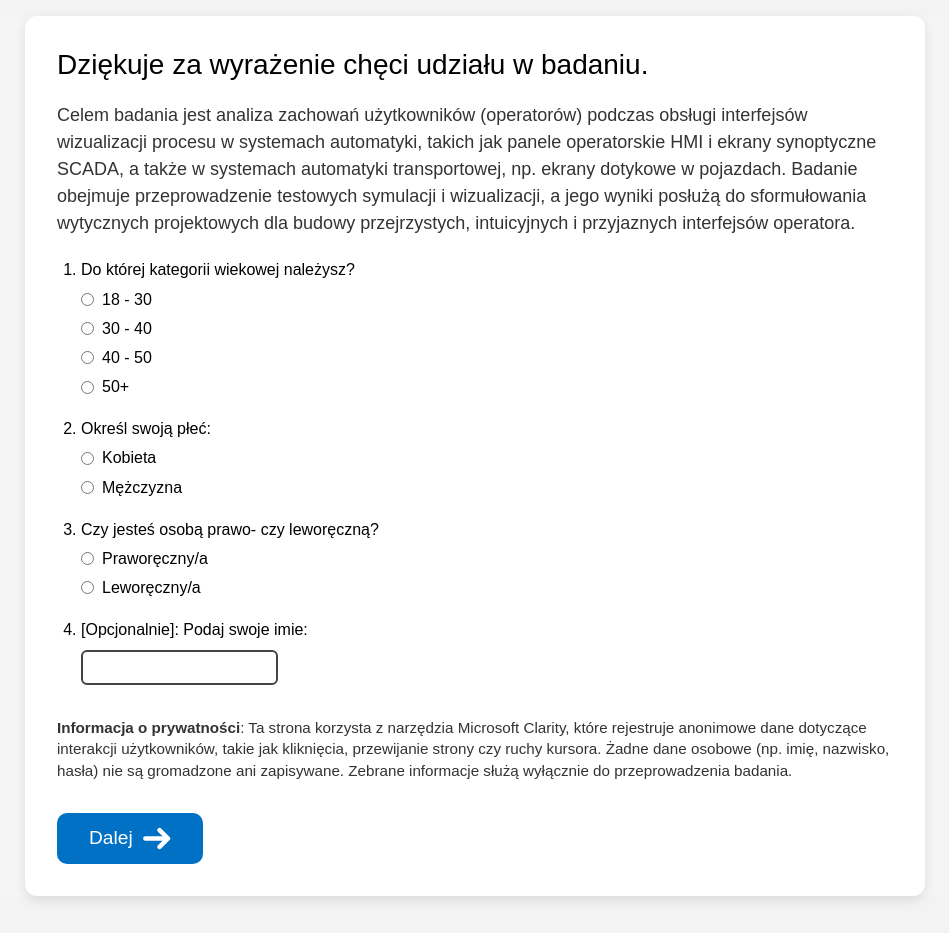
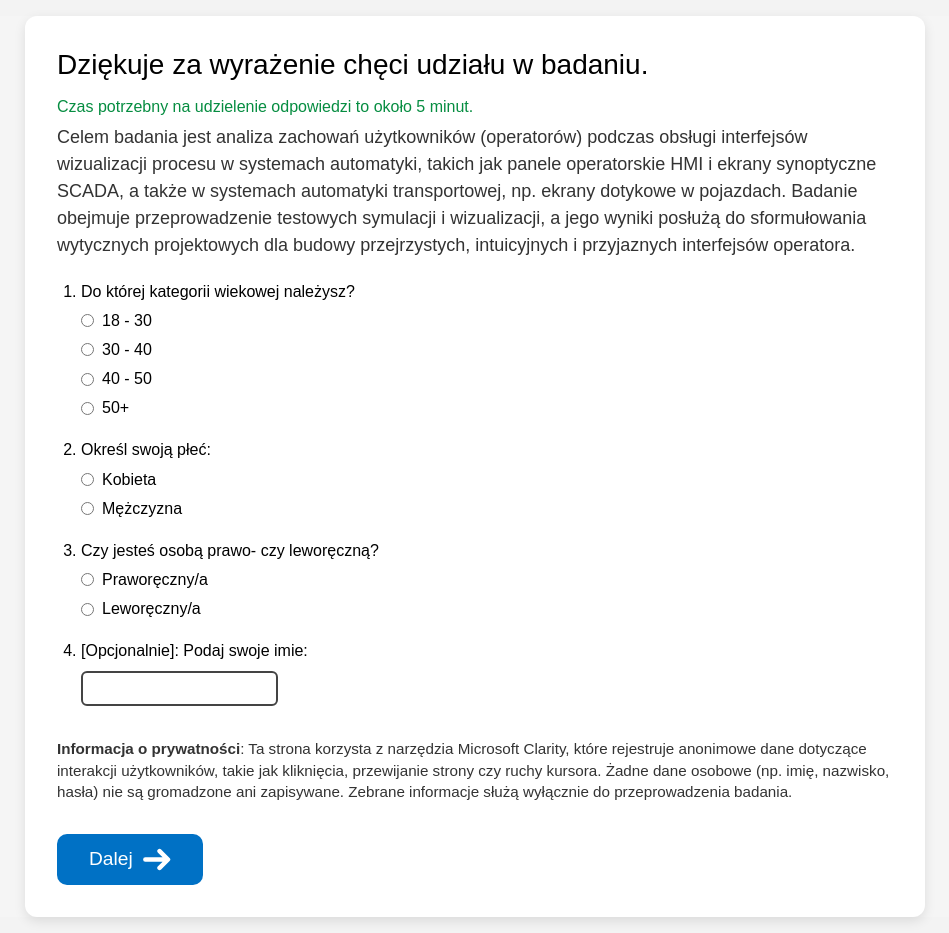
Before and after one commit to WiktoriaCzech/masterThesis, a Next.js app: page / in a window 1280 px wide. Shown: the whole page, without its empty margins (165-1114 px from the left). Before the commit the page ends 912 px from the top, so only its background shows below. Built offline with nearby package versions, Linux system fonts and the light colour scheme; no server answers.

Commit message:
Added completed time info

```diff
--- a/src/app/page.module.css
+++ b/src/app/page.module.css
@@ -86,6 +86,16 @@
   border: 2px solid rgb(68, 68, 68);
 }
 
+.info {
+  color: #068d41;
+  margin-bottom: 0.5rem;
+  display: inline-flex;
+}
+.overrideH1 {
+  margin-bottom: 0.7rem;
+
+}
+
 @media (max-width: 1440px) {
   .cardWrapper {
     padding: 2rem;
--- a/src/app/page.tsx
+++ b/src/app/page.tsx
@@ -8,7 +8,12 @@ export default function Home() {
   return (
     <main className={`${styles.main} ${styles.overrideMain}`}>
       <div className={styles.cardWrapper}>
-        <h1>Dziękuje za wyrażenie chęci udziału w badaniu.</h1>
+        <h1 className={styles.overrideH1}>
+          Dziękuje za wyrażenie chęci udziału w badaniu.
+        </h1>
+        <span className={styles.info}>
+          Czas potrzebny na udzielenie odpowiedzi to około 5 minut.
+        </span>
         <h2>
           Celem badania jest analiza zachowań użytkowników (operatorów) podczas
           obsługi interfejsów wizualizacji procesu w systemach automatyki,
```
